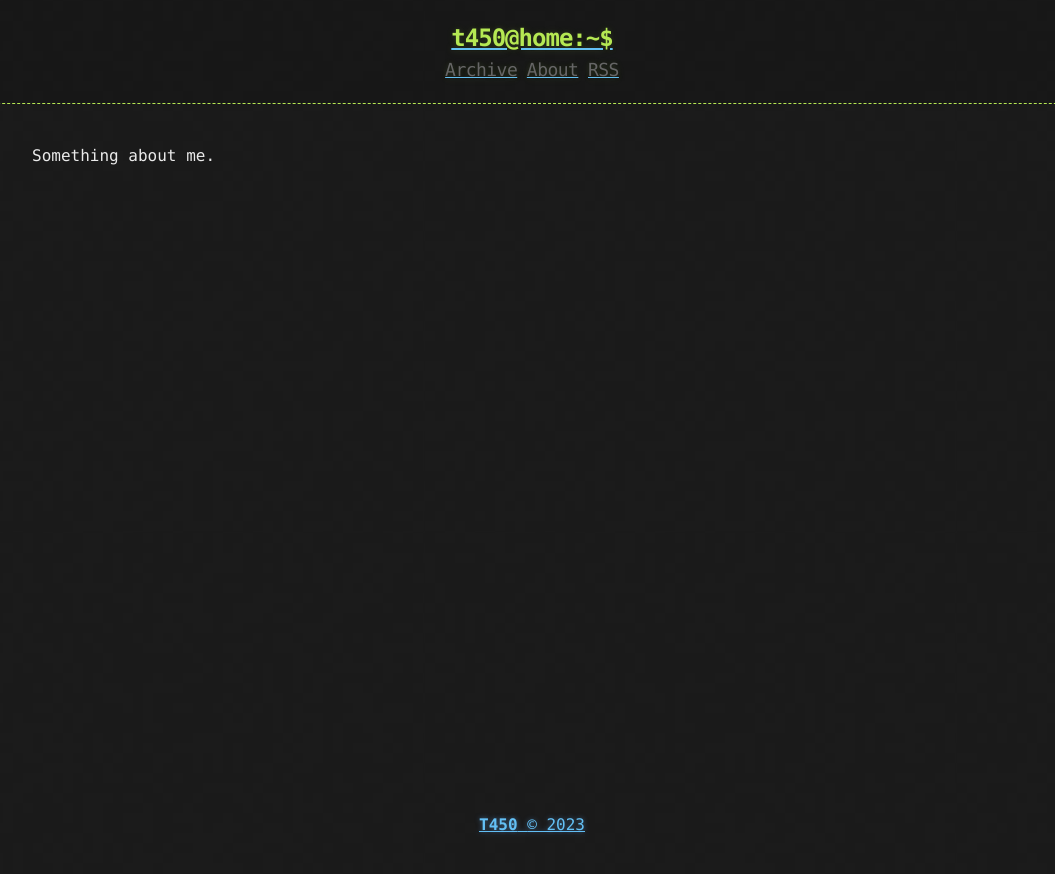
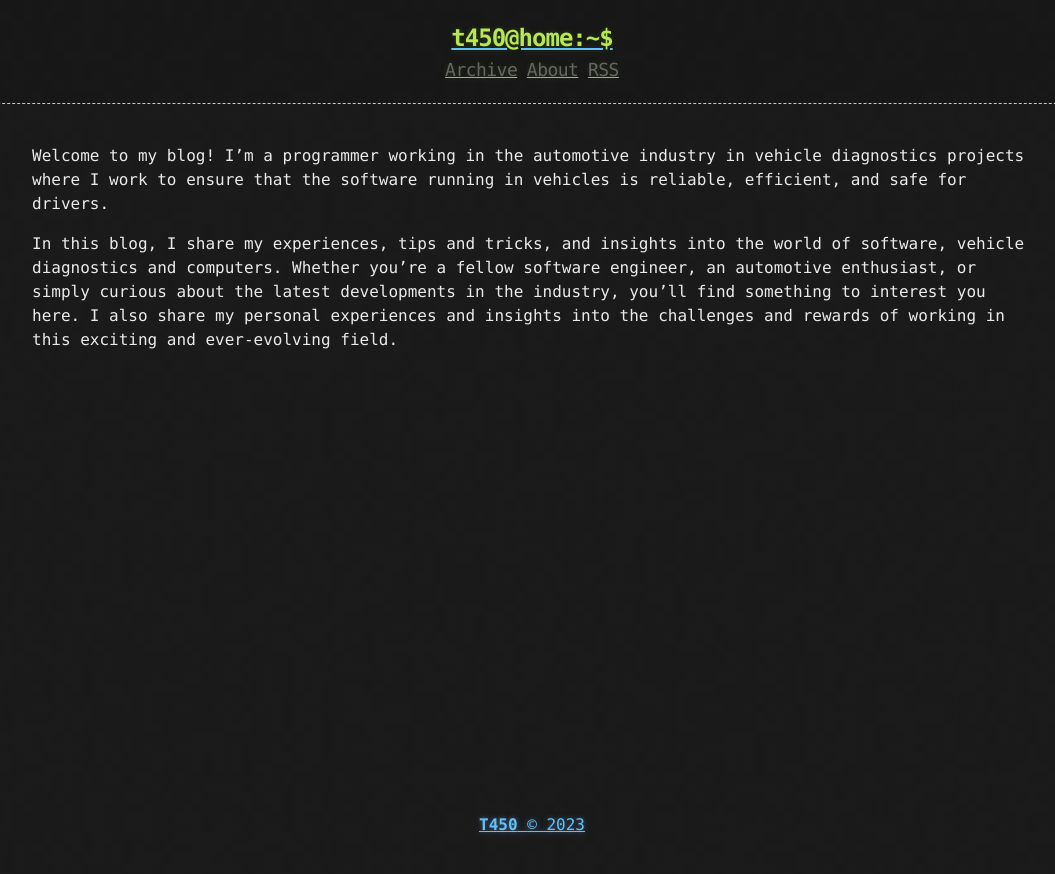
Before and after one commit to T-450/jekyll-blog, a Jekyll site: the page built from about.md, in a window 1280 px wide. Shown: the top 874 px of the page, without its empty margins (108-1163 px from the left). Built offline with Jekyll 4.4.1, drawn with Linux system fonts in a browser that asks for light colours.

Commit message:
Edited about page

```diff
--- a/about.md
+++ b/about.md
@@ -3,4 +3,11 @@ layout: page
 title: About
 ---
 
-Something about me.
+Welcome to my blog! I'm a programmer working in the automotive industry in vehicle diagnostics projects
+where I work to ensure that the software running in vehicles is reliable, efficient, and safe for drivers.
+
+In this blog, I share my experiences, tips and tricks, and insights into the world of software, vehicle
+diagnostics and computers. Whether you're
+a fellow software engineer, an automotive enthusiast, or simply curious about the latest developments in the
+industry, you'll find something to interest you here. I also share my personal experiences and insights into the
+challenges and rewards of working in this exciting and ever-evolving field.
```
